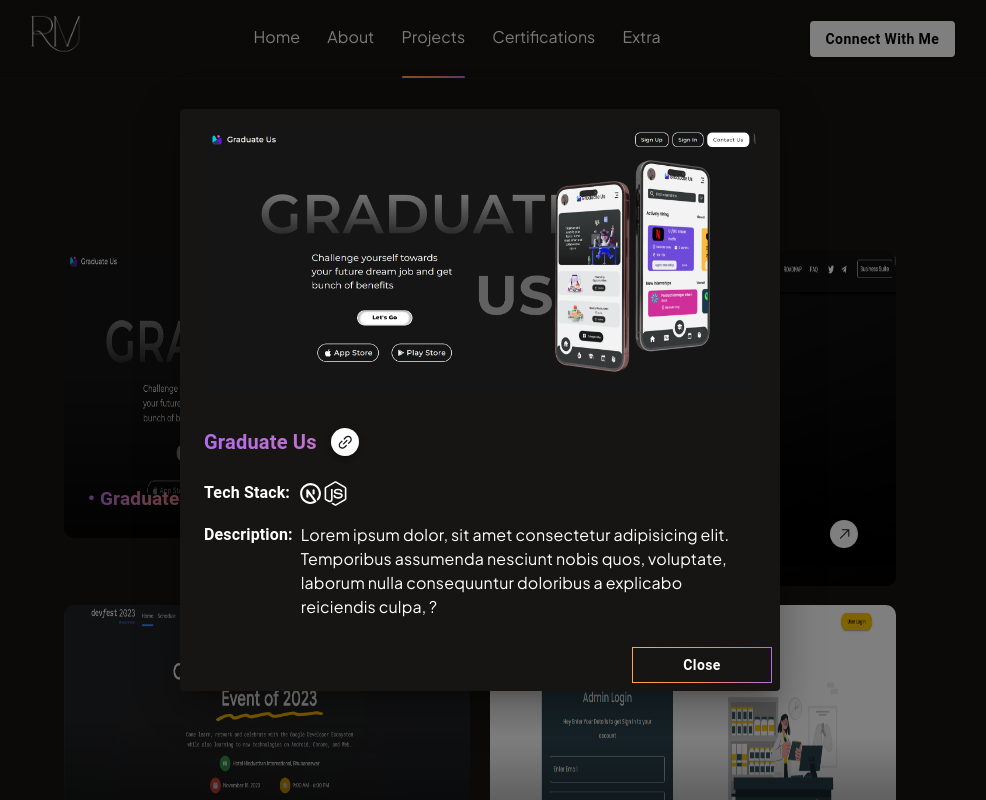
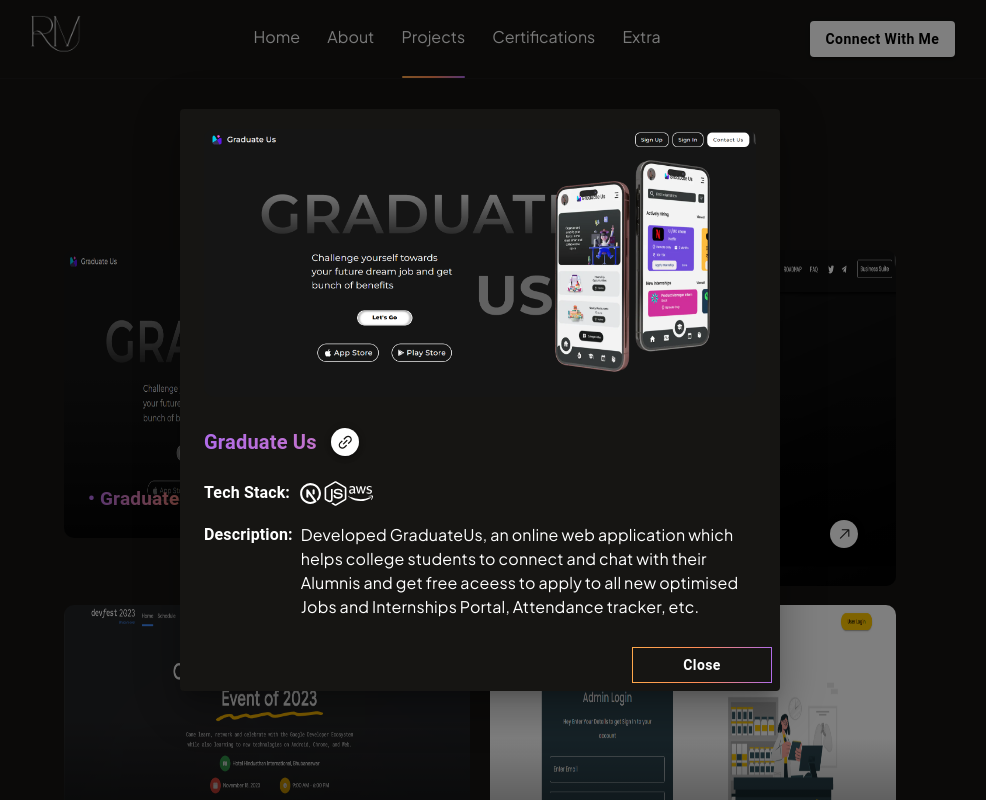
Before and after one commit to RUDRAMADHABA/Rudra-portfolio, a Next.js app: page /project in a window 1280 px wide. Both pictures are taken after a click on the button 578 px from the left and 485 px from the top of the page. Shown: the top 800 px of the page, without its empty margins (160-1146 px from the left). Built offline with nearby package versions, Linux system fonts and the light colour scheme.

Commit message:
changes1

```diff
--- a/src/app/project/page.js
+++ b/src/app/project/page.js
@@ -8,8 +8,10 @@
 import {AiOutlineLink ,AiOutlineDownload} from 'react-icons/ai'
 import { TbBrandNextjs } from "react-icons/tb";
 import { FaNodeJs } from "react-icons/fa";
-import { FaFigma } from "react-icons/fa";
 import { RiReactjsFill } from "react-icons/ri";
+import { SiSolidity } from "react-icons/si";
+import { FaAws } from "react-icons/fa";
+import { SiGooglecloud } from "react-icons/si";
 
 const Cloud = () => {
     const alldata = [
@@ -17,32 +19,34 @@
         <>
           <TbBrandNextjs fontSize={25} />
           <FaNodeJs fontSize={25} />
+          <FaAws fontSize={25} />
         </>
-      ),detail:" Lorem ipsum dolor, sit amet consectetur adipisicing elit. Temporibus assumenda nesciunt nobis quos, voluptate, laborum nulla consequuntur doloribus a explicabo reiciendis culpa, ?"},
+      ),detail:"Developed GraduateUs, an online web application which helps college students to connect and chat with their Alumnis and get free aceess to apply to all new optimised Jobs and Internships Portal, Attendance tracker, etc."},
       { heading: "0xgasless", name: "0xgasless", redirect: <GoArrowUpRight  fontSize={35}/>, img: `/ox.png` , link:"https://0xgasless.vercel.app/",tech: (
         <>
           <RiReactjsFill fontSize={25} />
-          <FaNodeJs fontSize={25} />
+          <SiSolidity fontSize={25} />
         </>
-      ),detail:" Lorem ipsum dolor, sit amet consectetur adipisicing elit. Temporibus assumenda nesciunt nobis quos, voluptate, laborum nulla consequuntur doloribus a explicabo reiciendis culpa, ?"},
+      ),detail:"It is a decentralized, fee-free crypto trading technology, enabling direct exchange through smart contracts. It ensures security and resistance to hacking attempts."},
       { heading: "DevFest Bhubaneswar 2023", name: "DevFest Bhubaneswar 2023", redirect: <GoArrowUpRight  fontSize={35}/>, img: `/dev.png` ,link:"https://devfest.gdgbbsr.in/" ,tech: (
         <>
           <RiReactjsFill fontSize={25} />
           <FaNodeJs fontSize={25} />
+          <SiGooglecloud fontSize={25} />
         </>
-      ),detail:" Lorem ipsum dolor, sit amet consectetur adipisicing elit. Temporibus assumenda nesciunt nobis quos, voluptate, laborum nulla consequuntur doloribus a explicabo reiciendis culpa, ?"},
+      ),detail:"The Devfest 2023 project, a comprehensive platform designed for a hassle-free event experience. It's a User-friendly website: Create accounts, choose your Devfest pass, and pay securely through Razorpay. Personalized e-tickets where users can get their ticket with attached photo which had a QR code instantly delivered to their email."},
       { heading: "FIRSTCARE", name: "FIRSTCARE", redirect: <GoArrowUpRight fontSize={35} />, img: `/first.png`, link:"https://firstcareshop.com/",tech: (
         <>
           <TbBrandNextjs fontSize={25} />
           <FaNodeJs fontSize={25} />
         </>
-      ),detail:" Lorem ipsum dolor, sit amet consectetur adipisicing elit. Temporibus assumenda nesciunt nobis quos, voluptate, laborum nulla consequuntur doloribus a explicabo reiciendis culpa, ?" },
+      ),detail:"It was developed for a B2C and B2B use for medicine shops which keeps all the data of their consumers including CRUD operations" },
       { heading: "Amlajan", name: "Amlajan", redirect: <GoArrowUpRight  fontSize={35}/>, img: `/jolly.png`, link:"https://jolly-fermi-aa4a4f.netlify.app/" ,tech: (
         <>
           <RiReactjsFill fontSize={25} />
           <FaNodeJs fontSize={25} />
         </>
-      ),detail:" Lorem ipsum dolor, sit amet consectetur adipisicing elit. Temporibus assumenda nesciunt nobis quos, voluptate, laborum nulla consequuntur doloribus a explicabo reiciendis culpa, ?"},
+      ),detail:"Worked For the alpha version of the project and was in the part of the development team and contributed here as an open source project in a team. The project aims to help people in need of O2 supply in the time of Covid-19 crisis"},
       { heading: "Pink Surfing", name: "Pink Surfing", redirect: <GoArrowUpRight  fontSize={35}/>, img: `/pink.png` , link:"https://pink-surfing-r2i4.vercel.app/",tech: (
         <>
           <RiReactjsFill fontSize={25} />
```
